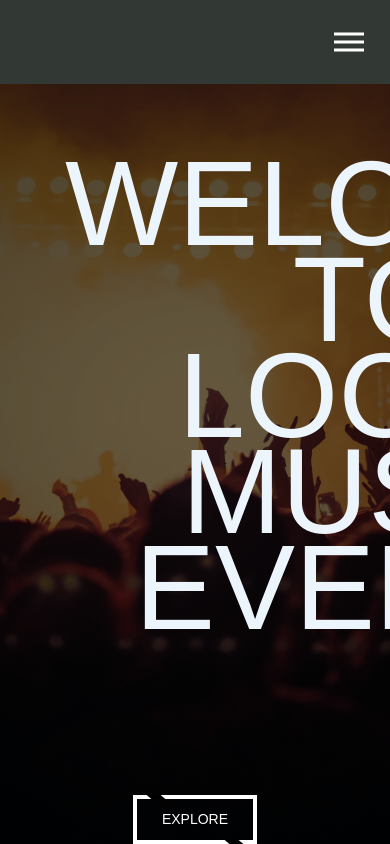
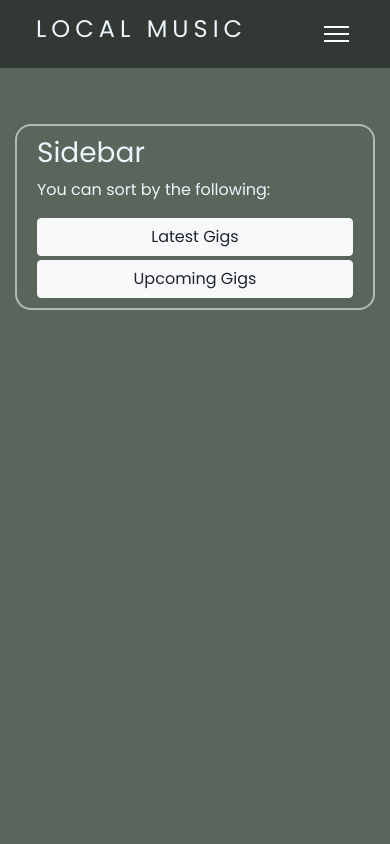
Before and after one commit to Code-Institute-Submissions/Adammcadam-local_events, a Flask app: page /home in a window 390 px wide. Run offline with Flask 2, Linux system fonts and the light colour scheme; data that the repository does not hold is empty; some libraries are stand-ins or nearby versions.

Commit message:
created a welcome page and made nav bar more mobile friendly

```diff
--- a/local_events/routes.py
+++ b/local_events/routes.py
@@ -6,11 +6,16 @@ from bson.objectid import ObjectId
 from local_events.forms import CreateBandForm, CreateVenueForm
 
 @app.route('/')
+def welcome():
+    return render_template('welcome.html')
+
 @app.route('/home')
 def home():
+    bands_collection = mongo.db.bands
+    bands = bands_collection.find()
     recent_bands = mongo.db.bands.find().sort([("event_date", -1)]).limit(4)
     most_viewed = mongo.db.bands.find().sort([("views", -1)]).limit(4)
-    return render_template('home.html', recent_bands=recent_bands, most_viewed=most_viewed)
+    return render_template('home.html', bands=bands, recent_bands=recent_bands, most_viewed=most_viewed)
 
 @app.route('/about')
 def about():
--- a/local_events/static/css/style.css
+++ b/local_events/static/css/style.css
@@ -2,13 +2,13 @@
 * {
     margin: 0;
     padding: 0;
-    font-family: 'montserrat', sans-serif;
     box-sizing: border-box;
 }
 
 body {
     background: #5A665C;
     color: #EDF5FC;
+    font-family: 'Poppins', sans-serif;;
 }
 
 .site-header {
@@ -21,24 +21,49 @@ body {
 }
 
 nav {
-    height: 10vh;
-    background: #323833;
+    display: flex;
+    justify-content: space-around;
+    align-items: center;
+    min-height: 8vh;
+    background-color: #323833;
+}
+
+.logo {
+    color: #fff;
+    text-transform: uppercase;
+    letter-spacing: 5px;
+    font-size: 20px;
 }
 
 .nav-links {
     display: flex;
-    list-style: none;
-    width: 50%;
-    height: 100%;
     justify-content: space-around;
-    align-items: center;
-    margin-left: auto;
+    width: 30%;
 }
 
-.nav-links li a {
-    color: white;
+.nav-links li {
+    list-style: none;
+}
+
+.nav-links a {
+    color: #fff;
     text-decoration: none;
-    font-size: 16px;
+    letter-spacing: 3px;
+    font-weight: bold;
+    font-size: 14px;
+}
+
+.burger {
+    display: none;
+    cursor: pointer;
+}
+
+.burger div {
+    width: 25px;
+    height: 2px;
+    background-color: #fff;
+    margin: 5px;
+    transition: all 0.5s ease;
 }
 
 header {
@@ -95,9 +120,9 @@ header {
     padding-right: 15px;
 }
 
-.scrollto-wrap {
+.explore-wrap {
     position: absolute;
-    bottom: -3px;
+    bottom: 10%;
     left: 0;
     width: 100%;
     padding: 0 30px;
@@ -195,9 +177,9 @@ header {
     color: #fff;
 }
 
-.container {
-    z-index: 9999;
-    position: relative;
+.main-content {
+    margin-top: 100px;
+    z-index: 40;
 }
 
 h1, h2, h3, h4, h5, h6 {
@@ -259,51 +241,65 @@ legend {
     color: #EDF5FC;
 }
 
+@media screen and (max-width: 1024px) {
+    .nav-links {
+        display: flex;
+        justify-content: space-around;
+        width: 40%;
+    }
+}
+
 @media screen and (max-width: 768px) {
-    .line {
-        width: 30px;
-        height: 3px;
-        background: white;
-        margin: 5px;
-    }
-
-    nav {
-        position: relative;
-    }
-
-    .hamburger {
-        position: absolute;
-        cursor: pointer;
-        right: 5%;
-        top: 50%;
-        transform: translate(-5%, -50%);
-        z-index: 9999;
+    body {
+        overflow-x: hidden
     }
 
     .nav-links {
-        position: fixed;
+        position: absolute;
+        right: 0px;
+        height: 92vh;
+        top: 8vh;
         background: #323833;
-        height: 100vh;
-        width: 100%;
+        display: flex;
         flex-direction: column;
-        clip-path: circle(100px at 90% -20%);
-        -webkit-clip-path: circle(100px at 90% -20%);
-        transition: all 1s ease-out;
-        pointer-events: none;
+        align-items: center;
+        width: 50%;
+        transform: translateX(100%);
+        transition: transform 0.5s ease-in;
     }
 
-    .nav-links.open {
-        clip-path: circle(1000px at 90% -20%);
-        -webkit-clip-path: circle(1000px at 90% -20%);
-        pointer-events: all;
+    .nav-links li {
+        opacity: 0;
     }
 
-    .nav-links li a {
-        font-size: 25px;
+    .burger {
+        display: block;
     }
+}
 
-    .content-container {
-        width: 750px;
+.nav-active {
+    transform: translateX(0%)
+}
+
+@keyframes navLinkFade {
+    from {
+        opacity: 0;
+        transform: translateX(50px)
     }
+    to {
+        opacity: 1;
+        transform: translateX(0px)
+    }
+}
 
+.toggle .line1 {
+    transform: rotate(-45deg) translate(-5px,5px);
 }
+
+.toggle .line2 {
+    opacity: 0;
+}
+
+.toggle .line3 {
+    transform: rotate(45deg) translate(-5px,-5px);
+}
--- a/local_events/static/js/nav.js
+++ b/local_events/static/js/nav.js
@@ -1,7 +1,24 @@
-const hamburger = document.querySelector('.hamburger');
-const navLinks = document.querySelector('.nav-links');
+const navSlide = () => {
+    const burger = document.querySelector('.burger');
+    const nav = document.querySelector('.nav-links');
+    const navLinks = document.querySelectorAll('.nav-links li')
 
-hamburger.addEventListener('click', () => {
-    navLinks.classList.toggle('open')
-    document.getElementById('hide').style.display = 'none';
-});
+    // toggle nav
+    burger.addEventListener('click', () => {
+        nav.classList.toggle('nav-active');
+
+        // animate the links
+        navLinks.forEach((link, index) => {
+            if (link.style.animation) {
+                link.style.animation = ''
+            } else {
+                link.style.animation = `navLinkFade 0.5s ease forwards ${index / 7 + 0.5}s`
+            }
+        });
+        // nav burger animation
+        burger.classList.toggle('toggle');
+    });
+}
+
+// invoke the function
+navSlide();
--- a/local_events/templates/base.html
+++ b/local_events/templates/base.html
@@ -1,28 +1,32 @@
 <!DOCTYPE html>
 <html lang="en">
+
 <head>
     <meta charset="UTF-8">
     <meta name="viewport" content="width=device-width, initial-scale=1.0">
     <meta http-equiv="X-UA-Compatible" content="ie=edge">
 
     <!-- Bootstrap CSS -->
-    <link rel="stylesheet" href="https://stackpath.bootstrapcdn.com/bootstrap/4.3.1/css/bootstrap.min.css" integrity="sha384-ggOyR0iXCbMQv3Xipma34MD+dH/1fQ784/j6cY/iJTQUOhcWr7x9JvoRxT2MZw1T" crossorigin="anonymous">
+    <link rel="stylesheet" href="https://stackpath.bootstrapcdn.com/bootstrap/4.3.1/css/bootstrap.min.css"
+        integrity="sha384-ggOyR0iXCbMQv3Xipma34MD+dH/1fQ784/j6cY/iJTQUOhcWr7x9JvoRxT2MZw1T" crossorigin="anonymous">
     <link rel="stylesheet" href="{{ url_for('static', filename='css/style.css')}}" type="text/css">
     <!-- fontawesome  -->
-    <link rel="stylesheet" href="https://cdnjs.cloudflare.com/ajax/libs/font-awesome/5.11.2/css/all.css" type="text/css" />
+    <link rel="stylesheet" href="https://cdnjs.cloudflare.com/ajax/libs/font-awesome/5.11.2/css/all.css"
+        type="text/css" />
+    <!-- google fonts  -->
+    <link href="https://fonts.googleapis.com/css?family=Poppins&display=swap" rel="stylesheet">
     {% if title %}
-        <title>Local Music - {{ title }}</title>
+    <title>Local Music - {{ title }}</title>
     {% else %}
-        <title>Local Music</title>
+    <title>Local Music</title>
     {% endif %}
 </head>
+
 <body>
     <div class="site-header">
         <nav>
-            <div class="hamburger">
-                <div class="line"></div>
-                <div class="line"></div>
-                <div class="line"></div>
+            <div class="logo">
+                <h4>Local Music</h4>
             </div>
             <ul class="nav-links">
                 <li><a href="{{ url_for('home') }}">Home</a></li>
@@ -30,28 +34,14 @@
                 <li><a href="{{ url_for('venues') }}">Venues</a></li>
                 <li><a href="{{ url_for('create_gig') }}">Add a Gig</a></li>
             </ul>
+            <div class="burger">
+                <div class="line1"></div>
+                <div class="line2"></div>
+                <div class="line3"></div>
+            </div>
         </nav>
     </div>
-    <div class="page-content">
-        <header class="home-banner" id="hide">
-            <div class="home-banner-fix">
-                <div class="home-banner-content">
-                    <div class="content-container">
-                        <div class="home-banner-title-wrap">
-                            <h1 class="home-banner-title">
-                                Welcome To<br/>
-                                Local Music Events
-                            </h1>
-                        </div>
-                    </div>
-                </div>
-            </div>
-            <div class="scrollto-wrap">
-                <a href="#" class="btn-special">Explore</a>
-            </div>
-        </header>
-    </div>
-    <main class="container">
+    <section class="container main-content">
         <div class="row">
             {% with messages = get_flashed_messages(with_categories=true) %}
                 {% if messages %}
@@ -64,12 +54,19 @@
             {% endwith %}
             {% block body %}{% endblock %}
         </div>
-    </main>
+    </section>
 
     <!-- Javascripts -->
     <script src="{{ url_for('static', filename='js/nav.js')}}"></script>
-    <script src="https://code.jquery.com/jquery-3.3.1.slim.min.js" integrity="sha384-q8i/X+965DzO0rT7abK41JStQIAqVgRVzpbzo5smXKp4YfRvH+8abtTE1Pi6jizo" crossorigin="anonymous"></script>
-    <script src="https://cdnjs.cloudflare.com/ajax/libs/popper.js/1.14.7/umd/popper.min.js" integrity="sha384-UO2eT0CpHqdSJQ6hJty5KVphtPhzWj9WO1clHTMGa3JDZwrnQq4sF86dIHNDz0W1" crossorigin="anonymous"></script>
-    <script src="https://stackpath.bootstrapcdn.com/bootstrap/4.3.1/js/bootstrap.min.js" integrity="sha384-JjSmVgyd0p3pXB1rRibZUAYoIIy6OrQ6VrjIEaFf/nJGzIxFDsf4x0xIM+B07jRM" crossorigin="anonymous"></script>
+    <script src="https://code.jquery.com/jquery-3.3.1.slim.min.js"
+        integrity="sha384-q8i/X+965DzO0rT7abK41JStQIAqVgRVzpbzo5smXKp4YfRvH+8abtTE1Pi6jizo"
+        crossorigin="anonymous"></script>
+    <script src="https://cdnjs.cloudflare.com/ajax/libs/popper.js/1.14.7/umd/popper.min.js"
+        integrity="sha384-UO2eT0CpHqdSJQ6hJty5KVphtPhzWj9WO1clHTMGa3JDZwrnQq4sF86dIHNDz0W1"
+        crossorigin="anonymous"></script>
+    <script src="https://stackpath.bootstrapcdn.com/bootstrap/4.3.1/js/bootstrap.min.js"
+        integrity="sha384-JjSmVgyd0p3pXB1rRibZUAYoIIy6OrQ6VrjIEaFf/nJGzIxFDsf4x0xIM+B07jRM"
+        crossorigin="anonymous"></script>
 </body>
+
 </html>
```
Also changed, not shown: other parts of local_events/static/css/style.css (+0 -43 lines), local_events/templates/welcome.html (added, +55 -0 lines), local_events/templates/home.html (indentation only).
